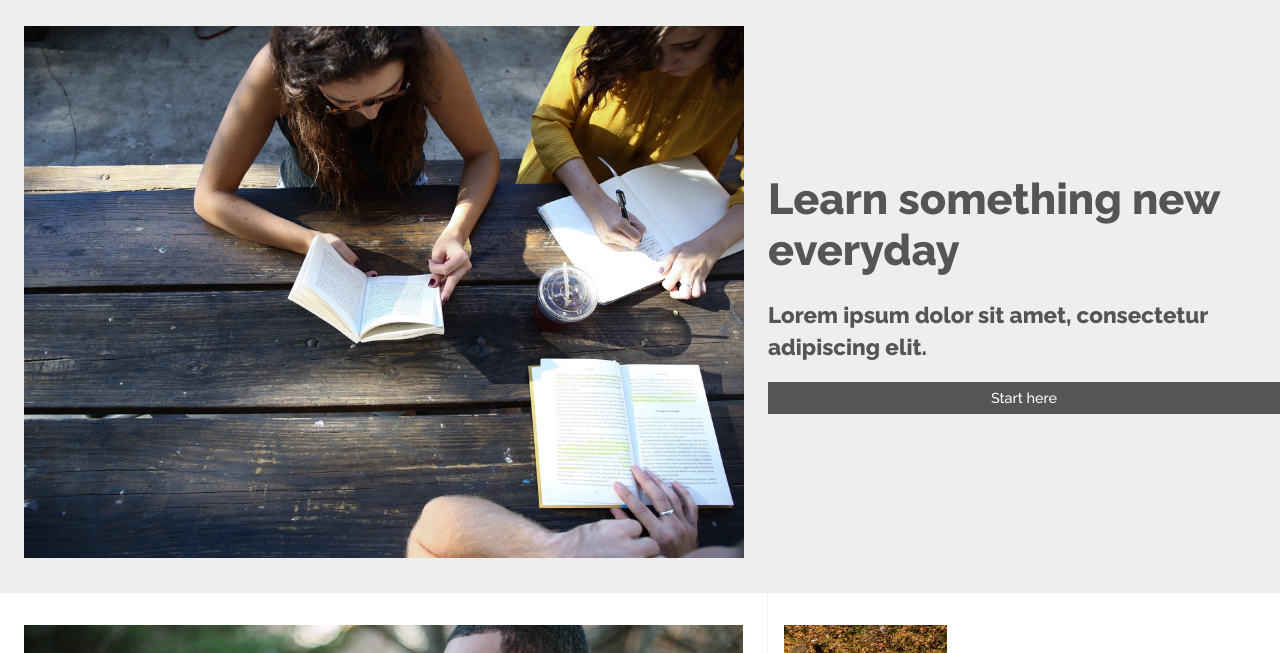
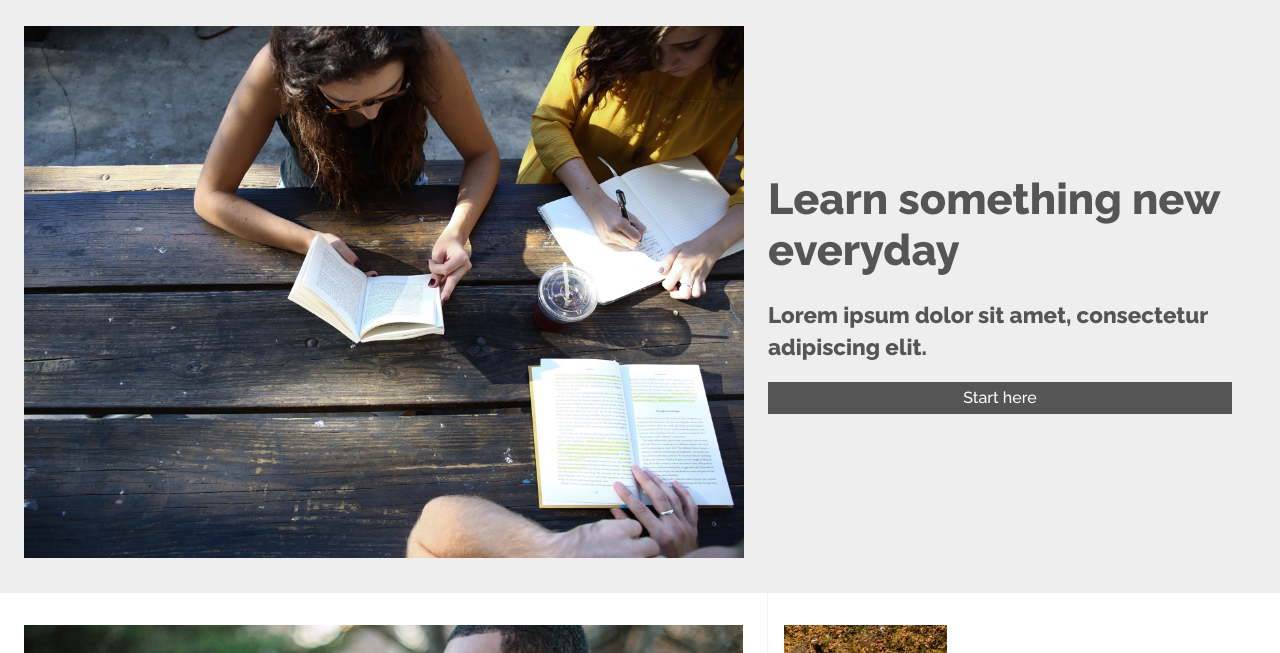
Before and after one commit to yvoxsproject/ColmarAcademy, a plain HTML site: page index.html in a window 1280 px wide. Shown: the part 70-723 px from the top of the page. Drawn offline with Linux system fonts and the light colour scheme.

Commit message:
Edits to containers. Added left and right.

```diff
--- a/index.html
+++ b/index.html
@@ -38,16 +38,18 @@
 
     <!--Banner Section-->
     <div class="banner">
-      <div class="banner-left">
+      <div class="left">
         <div class="image">
           <img src="./resources/images/banner.jpg"/>
         </div>
       </div>
-        <div class="text">
+        <div class="right">
+          <div class="banner-text">
           <h1>Learn something new everyday</h1>
           <h3>Lorem ipsum dolor sit amet, consectetur adipiscing elit.</h3>
           <div class="button">
             <a href="#">Start here</a>
+          </div>
           </div>
       </div>
     </div>
--- a/resources/css/style.css
+++ b/resources/css/style.css
@@ -27,6 +27,14 @@ h3 {
   font-weight: 800;
   line-height: 2rem;
   margin-bottom: 0.5rem;
+}
+
+.left {
+  width: 60%;
+}
+
+.right {
+  width: 40%;
 }
 
 /* Header */
@@ -93,10 +101,6 @@ nav span {
   align-items: center;
 }
 
-.banner-left {
-  width: 60%;
-}
-
 .banner .image {
   padding: 2rem 1.5rem;
 }
@@ -105,25 +109,25 @@ nav span {
   width: 100%;
 }
 
-.banner .text {
-  width: 40%;
+.banner .banner-text {
+  padding-right: 3rem;
 }
 
-.banner .text .button {
+.banner .banner-text .button {
   width: 100%;
   background-color: #555;
   padding: 0.5rem 0;
   text-align: center;
   margin-top: 1.2rem;
-  transition: all 300ms ease 200ms;
+  transition: all 700ms ease 200ms;
 }
 
-.banner .text .button:hover {
+.banner .banner-text .button:hover {
   background-color: #3dc2ee;
   box-shadow: 2px 2px 10px;
 }
 
-.banner .text .button a {
+.banner .banner-text .button a {
   color: #fff;
   font-weight: 500;
 }
```
